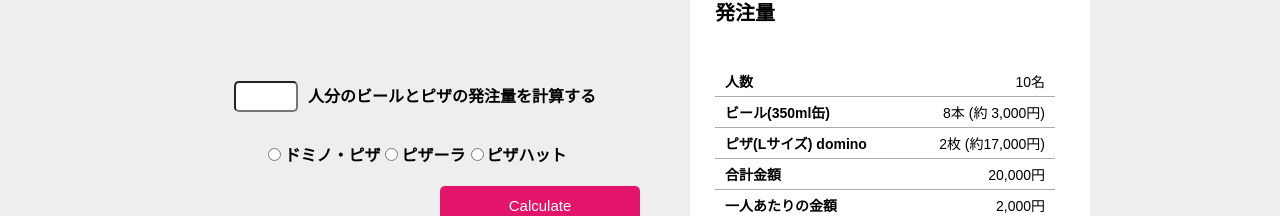
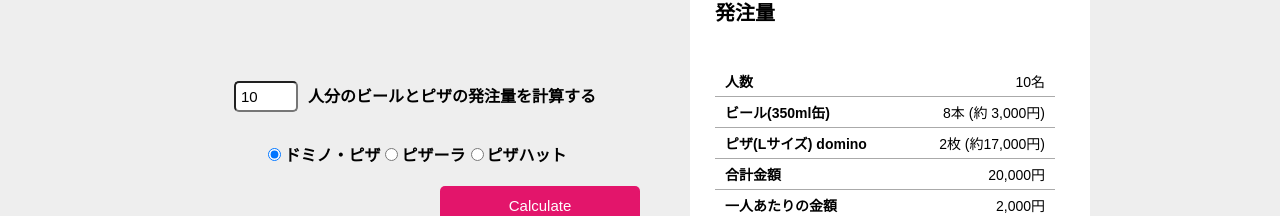
Before and after one commit to yandod/pizza, a React (Create React App) app in the folder ts-app/: page / in a window 1280 px wide. Shown: the part 223-439 px from the top of the page. Built offline with nearby package versions, Linux system fonts and the light colour scheme.

Commit message:
implement handler

```diff
--- a/ts-app/src/App.tsx
+++ b/ts-app/src/App.tsx
@@ -3,7 +3,36 @@ import OrderBox from './OrderBox';
 import ResultBox from './ResultBox';
 import './App.css';
 
-function App() {
+interface AppProps {
+  number: number;
+  brand: string;
+}
+
+class App extends React.Component<AppProps, AppProps> {
+
+  static defaultProps: AppProps = {
+    number: 10,
+    brand: "domino"
+  }
+
+  constructor(props: AppProps) {
+    super(props);
+    this.handleNumberChange = this.handleNumberChange.bind(this);
+    this.handleBrandChange = this.handleBrandChange.bind(this);
+    this.state = {number: this.props.number, brand: this.props.brand};
+  }
+
+  handleNumberChange(e: React.ChangeEvent<HTMLInputElement>) {
+    var number = Number(e.target.value);
+    this.setState({number: number});
+  }
+
+  handleBrandChange(e: React.ChangeEvent<HTMLInputElement>) {
+    var brand = e.target.value;
+    this.setState({brand: brand});
+  }
+
+  render(): React.ReactNode {
     return (
       <div id="container">
         <div id="header" className="clearfix">
@@ -14,12 +43,19 @@ function App() {
         </div>
         <div id="content" className="clearfix">
           <div className="inner_container">
-          <OrderBox/>
-          <ResultBox/>
+            <OrderBox
+              q={this.state.number}
+              b={this.state.brand}
+              onNumberChange={this.handleNumberChange}
+              onBrandChange={this.handleBrandChange} />
+            <ResultBox
+              number={this.state.number}
+              brand={this.state.brand} />
           </div>
         </div>
       </div>
   );
   }
+}
 
 export default App;
--- a/ts-app/src/OrderBox.tsx
+++ b/ts-app/src/OrderBox.tsx
@@ -1,16 +1,47 @@
 import React from 'react';
 
-class OrderBox extends React.Component {
+interface OrderBoxProps {
+    q?: number;
+    b?: string;
+    onNumberChange: (e: React.ChangeEvent<HTMLInputElement>) => void;
+    onBrandChange: (e: React.ChangeEvent<HTMLInputElement>) => void;
+}
+
+class OrderBox extends React.Component<OrderBoxProps> {
+    static defaultProps: OrderBoxProps = {
+        q: 10,
+        b: 'domino',
+        onNumberChange: (e) => {},
+        onBrandChange: (e) => {},
+    }
+
+    constructor(props: OrderBoxProps) {
+        super(props);
+        this.handleNumberChange = this.handleNumberChange.bind(this);
+        this.handleBrandChange = this.handleBrandChange.bind(this);
+    }
+
+    handleNumberChange(e: React.ChangeEvent<HTMLInputElement>) {
+        this.props.onNumberChange(e);
+    }
+
+    handleBrandChange(e: React.ChangeEvent<HTMLInputElement>) {
+        this.props.onBrandChange(e);
+    }
+
     render(): React.ReactNode {
         return (
             <div id="form_area">
                 <p id="input_box">
-                    <input type="text" name="q" id="q"/>人分のビールとピザの発注量を計算する
+                    <input type="text" name="q" id="q" value={this.props.q} onChange={this.handleNumberChange}/>人分のビールとピザの発注量を計算する
                 </p>
                 <p id="brand_box">
-                    <input type="radio" name="b" value="domino"/>ドミノ・ピザ
-                    <input type="radio" name="b" value="pizzala"/>ピザーラ
-                    <input type="radio" name="b" value="pizzahut"/>ピザハット
+                    <input type="radio" name="b" id="domino" value="domino" checked={this.props.b === "domino"} onChange={this.handleBrandChange}/>
+                    <label htmlFor="domino">ドミノ・ピザ</label>
+                    <input type="radio" name="b" id='pizzala' value="pizzala" checked={this.props.b === "pizzala"} onChange={this.handleBrandChange}/>
+                    <label htmlFor='pizzala'>ピザーラ</label>
+                    <input type="radio" name="b" id='pizzahut' value="pizzahut" checked={this.props.b === "pizzahut"} onChange={this.handleBrandChange}/>
+                    <label htmlFor='pizzahut'>ピザハット</label>
                 </p>
                 <p id="submit_box">
                     <input type="button" id="submit_button" value="Calculate"/>
--- a/ts-app/src/ResultBox.tsx
+++ b/ts-app/src/ResultBox.tsx
@@ -3,7 +3,7 @@ import NumberFormat from 'react-number-format';
 
 interface ResultBoxProps {
     number?: number;
-    brand?: "domino" | "pizzala" | "pizzahut";
+    brand?: string;
     beer?: number;
     pizza?: number;
     total?: number;
```
Lines whose indentation alone changed are shown as unchanged.
